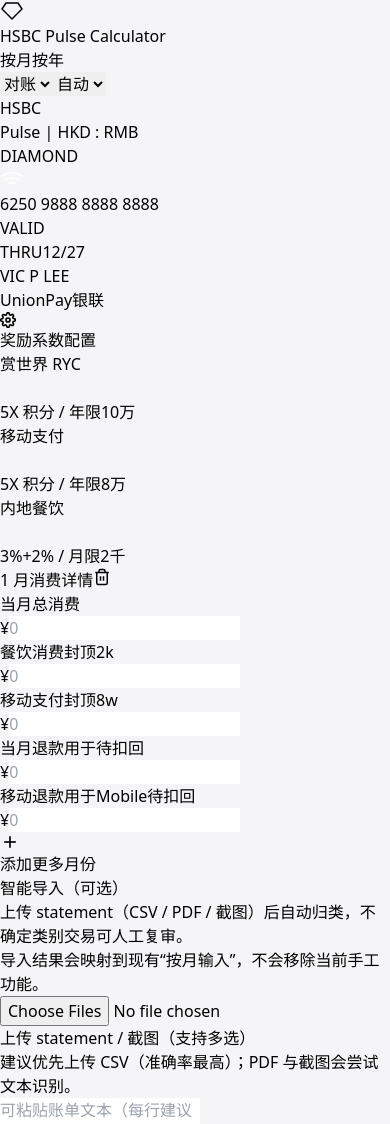
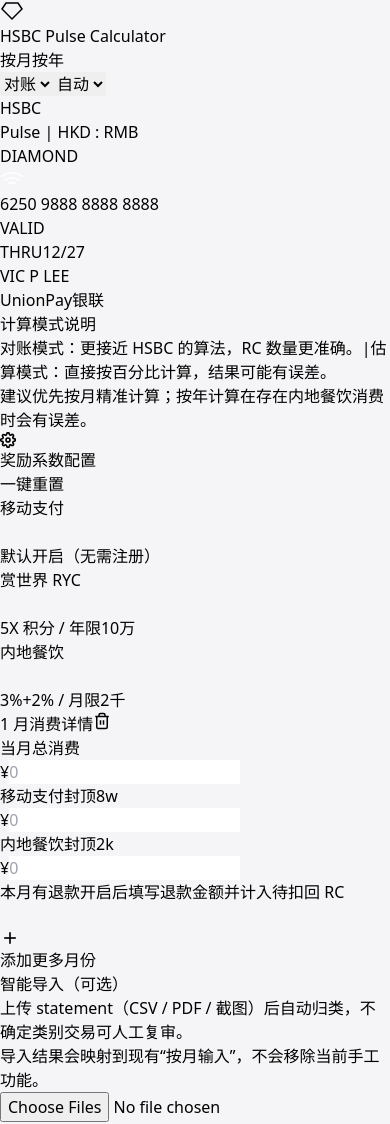
Before and after one commit to Williamsjs0727/pulse-calculator, a React (Vite) app: page / in a window 390 px wide. Shown: the top 1124 px of the page. Built offline with nearby package versions, Linux system fonts and the light colour scheme.

Commit message:
feat: refine mobile UX and add refund/clawback controls

```diff
--- a/src/App.jsx
+++ b/src/App.jsx
@@ -242,12 +242,18 @@
   );
 };
 
-const Toggle = ({ checked, onChange }) => (
+const Toggle = ({ checked, onChange, disabled = false }) => (
   <button
-    onClick={() => onChange(!checked)}
+    type="button"
+    onClick={() => {
+      if (disabled) return;
+      onChange(!checked);
+    }}
+    disabled={disabled}
     className={`
       relative w-10 h-5 md:w-11 md:h-6 rounded-full transition-all duration-500 ease-out
       ${checked ? 'bg-[#db0011] shadow-[0_2px_8px_rgba(219,0,17,0.4)]' : 'bg-gray-200/80 dark:bg-gray-700'}
+      ${disabled ? 'opacity-60 cursor-not-allowed' : 'cursor-pointer'}
     `}
   >
     <div className={`
@@ -454,6 +460,10 @@
     return monthPreview.map((month, index) => ({
       id: seed + index,
       monthKey: month.monthKey,
+      hasRefund:
+        (month.totalRefundSpend || 0) > 0 ||
+        (month.mobileRefundSpend || 0) > 0 ||
+        (month.diningRefundSpend || 0) > 0,
       totalSpend: month.totalSpend,
       diningSpend: month.diningSpend,
       mobilePaySpend: month.mobilePaySpend,
@@ -691,6 +701,7 @@
   return rows
     .map((row, index) => ({
       ...row,
+      hasRefund: Boolean(row.hasRefund),
       totalSpend: toSafeNumber(row.totalSpend),
       mobilePaySpend: toSafeNumber(row.mobilePaySpend),
       diningSpend: toSafeNumber(row.diningSpend),
@@ -717,15 +728,19 @@
   const yearlyDining = toSafeNumber(yearlyData?.diningSpend);
   const yearlyTotalRefund = toSafeNumber(yearlyData?.totalRefundSpend);
   const yearlyMobileRefund = toSafeNumber(yearlyData?.mobileRefundSpend);
+  const yearlyDiningRefund = toSafeNumber(yearlyData?.diningRefundSpend);
+  const hasRefund = Boolean(yearlyData?.hasRefund);
   const forceThreshold = Boolean(yearlyData?.forceThreshold);
 
   return Array.from({ length: monthCount }, (_, index) => ({
     monthKey: `Y-${String(index + 1).padStart(2, '0')}`,
+    hasRefund,
     totalSpend: yearlyTotal / monthCount,
     mobilePaySpend: yearlyMobile / monthCount,
     diningSpend: yearlyDining / monthCount,
-    totalRefundSpend: yearlyTotalRefund / monthCount,
-    mobileRefundSpend: yearlyMobileRefund / monthCount,
+    totalRefundSpend: hasRefund ? yearlyTotalRefund / monthCount : 0,
+    mobileRefundSpend: hasRefund ? yearlyMobileRefund / monthCount : 0,
+    diningRefundSpend: hasRefund ? yearlyDiningRefund / monthCount : 0,
     forceThreshold,
     __index: index,
   }));
@@ -751,17 +766,21 @@
 
   if (mode === 'monthly') {
     inputData.forEach((m) => {
+      const hasRefund = Boolean(m.hasRefund);
+      const totalRefund = hasRefund ? toSafeNumber(m.totalRefundSpend) : 0;
+      const mobileRefund = hasRefund ? toSafeNumber(m.mobileRefundSpend) : 0;
+      const diningRefund = hasRefund ? toSafeNumber(m.diningRefundSpend) : 0;
       const monthTotal = toSafeNumber(
         m.totalNetSpend ??
-        (toSafeNumber(m.totalSpend) - toSafeNumber(m.totalRefundSpend))
+        (toSafeNumber(m.totalSpend) - totalRefund)
       );
       const monthMobile = toSafeNumber(
         m.mobileNetSpend ??
-        (toSafeNumber(m.mobilePaySpend) - toSafeNumber(m.mobileRefundSpend))
+        (toSafeNumber(m.mobilePaySpend) - mobileRefund)
       );
       const monthDining = toSafeNumber(
         m.diningNetSpend ??
-        (toSafeNumber(m.diningSpend) - toSafeNumber(m.diningRefundSpend))
+        (toSafeNumber(m.diningSpend) - diningRefund)
       );
       const base = monthTotal * CONSTANTS.BASE_RATE;
       rcBase += base;
@@ -806,9 +825,12 @@
     });
   } else {
     const y = inputData;
+    const hasRefund = Boolean(y.hasRefund);
+    const totalRefund = hasRefund ? toSafeNumber(y.totalRefundSpend) : 0;
+    const mobileRefund = hasRefund ? toSafeNumber(y.mobileRefundSpend) : 0;
     totalSpend = toSafeNumber(
       y.totalNetSpend ??
-      (toSafeNumber(y.totalSpend) - toSafeNumber(y.totalRefundSpend))
+      (toSafeNumber(y.totalSpend) - totalRefund)
     );
     rcBase = totalSpend * CONSTANTS.BASE_RATE;
 
@@ -819,7 +841,7 @@
     if (activities.mobilePay) {
       const yearlyMobileNet = toSafeNumber(
         y.mobileNetSpend ??
-        (toSafeNumber(y.mobilePaySpend) - toSafeNumber(y.mobileRefundSpend))
+        (toSafeNumber(y.mobilePaySpend) - mobileRefund)
       );
       mpUsed = Math.min(Math.max(yearlyMobileNet, 0), CONSTANTS.MP_CAP_RMB);
       rcMobile = mpUsed * CONSTANTS.MP_RATE;
@@ -885,11 +907,12 @@
   let pendingMobileClawback = 0;
 
   rows.forEach((m) => {
+    const hasRefund = Boolean(m.hasRefund);
     const monthTotal = Math.max(0, toSafeNumber(m.totalSpend));
     const monthMobile = Math.max(0, toSafeNumber(m.mobilePaySpend));
     const monthDining = Math.max(0, toSafeNumber(m.diningSpend));
-    const monthTotalRefund = Math.max(0, toSafeNumber(m.totalRefundSpend));
-    const monthMobileRefund = Math.max(0, toSafeNumber(m.mobileRefundSpend));
+    const monthTotalRefund = hasRefund ? Math.max(0, toSafeNumber(m.totalRefundSpend)) : 0;
+    const monthMobileRefund = hasRefund ? Math.max(0, toSafeNumber(m.mobileRefundSpend)) : 0;
     totalSpend += monthTotal;
 
     // HSBC 当前 Earned 口径：仅统计正向消费；退款先进入待扣回，不即时冲减 Earned。
@@ -936,24 +959,30 @@
       }
     }
 
-    const monthPendingBase = Math.max(
+    const monthPendingBase = hasRefund
+      ? Math.max(
           0,
           Math.floor(
             toSafeNumber(m.pendingBaseClawback) || (monthTotalRefund / CONSTANTS.RC_UNIT_SPEND)
           )
-    );
-    const monthPendingRyc = Math.max(
+        )
+      : 0;
+    const monthPendingRyc = hasRefund
+      ? Math.max(
           0,
           Math.floor(
             toSafeNumber(m.pendingRycClawback) || Math.floor(monthTotalRefund / 50)
           )
-    );
-    const monthPendingMobile = Math.max(
+        )
+      : 0;
+    const monthPendingMobile = hasRefund
+      ? Math.max(
           0,
           Math.floor(
             toSafeNumber(m.pendingMobileClawback) || Math.floor(monthMobileRefund / 50)
           )
-    );
+        )
+      : 0;
 
     pendingBaseClawback += monthPendingBase;
     pendingRycClawback += monthPendingRyc;
@@ -1005,6 +1034,7 @@
 const createMonthRecord = (id = Date.now()) => ({
   id,
   monthKey: '',
+  hasRefund: false,
   totalSpend: 0,
   mobilePaySpend: 0,
   diningSpend: 0,
@@ -1025,8 +1055,10 @@
   totalSpend: 0,
   mobilePaySpend: 0,
   diningSpend: 0,
+  hasRefund: false,
   totalRefundSpend: 0,
   mobileRefundSpend: 0,
+  diningRefundSpend: 0,
   forceThreshold: true,
 });
 
@@ -1086,6 +1118,19 @@
     setActiveTab('monthly');
   };
 
+  const handleResetAll = () => {
+    const confirmed = window.confirm('确认一键重置所有输入与开关？');
+    if (!confirmed) return;
+
+    setActiveTab('monthly');
+    setCalcMode('reconcile');
+    setActivities({ ryc: true, mobilePay: true, dining: true });
+    setIncludePendingDining(false);
+    setDeductPendingClawback(false);
+    setMonths([createMonthRecord(1)]);
+    setYearly(createYearlyRecord());
+  };
+
   const displayedTotalRc = result.totalRc - (deductPendingClawback ? result.pendingClawbackTotal : 0);
   const displayedAsiaMiles = displayedTotalRc * CONSTANTS.RC_TO_ASIAMILES;
   const displayedReturnRate = result.totalSpend > 0 ? (displayedTotalRc / result.totalSpend) * 100 : 0;
@@ -1125,6 +1170,12 @@
       void error;
     }
   }, [deductPendingClawback]);
+
+  useEffect(() => {
+    if (!activities.mobilePay) {
+      setActivities((prev) => ({ ...prev, mobilePay: true }));
+    }
+  }, [activities.mobilePay]);
 
   useEffect(() => {
     try {
@@ -1214,6 +1265,18 @@
           <PulseBlackCard />
         </section>
 
+        <section className="bg-white/30 dark:bg-white/5 backdrop-blur-xl rounded-3xl px-5 py-4 border border-white/20 dark:border-white/10">
+          <div className="text-xs font-bold text-gray-500 dark:text-gray-400 uppercase tracking-widest mb-2">计算模式说明</div>
+          <div className="text-sm text-gray-700 dark:text-gray-200 leading-relaxed">
+            <span className="font-semibold">对账模式</span>：更接近 HSBC 的算法，RC 数量更准确。
+            <span className="mx-2">|</span>
+            <span className="font-semibold">估算模式</span>：直接按百分比计算，结果可能有误差。
+          </div>
+          <div className="text-[11px] text-gray-500 dark:text-gray-400 mt-2">
+            建议优先按月精准计算；按年计算在存在内地餐饮消费时会有误差。
+          </div>
+        </section>
+
         {/* 核心配置 */}
         <section className="bg-white/30 dark:bg-white/5 backdrop-blur-xl rounded-[2rem] md:rounded-[2.5rem] p-6 md:p-8 shadow-[0_4px_20px_rgba(0,0,0,0.01)] border border-white/20 dark:border-white/5 transition-colors">
            <div className="mb-6 flex flex-col md:flex-row md:items-center md:justify-between gap-3 px-1">
@@ -1221,17 +1284,28 @@
                <Icons.Settings />
                <span>奖励系数配置</span>
              </h3>
+             <button
+               type="button"
+               onClick={handleResetAll}
+               className="self-start md:self-auto rounded-full px-3 py-1.5 text-[11px] font-bold bg-red-50 dark:bg-red-900/20 text-red-600 dark:text-red-300 border border-red-200/70 dark:border-red-700/30"
+             >
+               一键重置
+             </button>
            </div>
            <div className="grid grid-cols-1 sm:grid-cols-3 gap-3 md:gap-4">
               {[
+                 { key: 'mobilePay', label: '移动支付', sub: '默认开启（无需注册）', locked: true },
                  { key: 'ryc', label: '赏世界 RYC', sub: '5X 积分 / 年限10万' },
-                 { key: 'mobilePay', label: '移动支付', sub: '5X 积分 / 年限8万' },
                  { key: 'dining', label: '内地餐饮', sub: '3%+2% / 月限2千' }
                ].map(item => (
                  <div key={item.key} className="flex flex-col gap-3 p-4 md:p-5 rounded-[1.5rem] bg-white/40 dark:bg-white/5 transition-all hover:bg-white/60 dark:hover:bg-white/10 hover:shadow-lg hover:-translate-y-1 duration-300 border border-transparent hover:border-white/40 dark:hover:border-white/10">
                     <div className="flex justify-between items-start">
                       <div className="font-bold text-gray-800 dark:text-gray-200 text-sm">{item.label}</div>
-                      <Toggle checked={activities[item.key]} onChange={v => setActivities({...activities, [item.key]: v})} />
+                      <Toggle
+                        checked={item.locked ? true : activities[item.key]}
+                        disabled={Boolean(item.locked)}
+                        onChange={v => setActivities({...activities, [item.key]: v})}
+                      />
                     </div>
                     <div className="text-[10px] text-gray-500 dark:text-gray-400 font-medium bg-white/30 dark:bg-black/20 self-start px-2 py-1 rounded-md">{item.sub}</div>
                  </div>
@@ -1255,24 +1329,45 @@
                         <div className="space-y-4 md:space-y-5">
                           <div className="grid grid-cols-1 md:grid-cols-10 gap-4 md:gap-6">
                              <div className="md:col-span-4"><LiquidInput label="当月总消费" value={m.totalSpend} onChange={v => updateMonth(m.id, 'totalSpend', v)} /></div>
-                             <div className="md:col-span-3"><LiquidInput label="餐饮消费" subLabel={activities.dining ? "封顶2k" : null} disabled={!activities.dining} value={m.diningSpend} onChange={v => updateMonth(m.id, 'diningSpend', v)} /></div>
                              <div className="md:col-span-3"><LiquidInput label="移动支付" subLabel={activities.mobilePay ? "封顶8w" : null} disabled={!activities.mobilePay} value={m.mobilePaySpend} onChange={v => updateMonth(m.id, 'mobilePaySpend', v)} /></div>
-                          </div>
-                          <div className="grid grid-cols-1 md:grid-cols-2 gap-4 md:gap-6">
+                             <div className="md:col-span-3"><LiquidInput label="内地餐饮" subLabel={activities.dining ? "封顶2k" : null} disabled={!activities.dining} value={m.diningSpend} onChange={v => updateMonth(m.id, 'diningSpend', v)} /></div>
+                          </div>
+                          <div
+                            className={`
+                              flex items-center justify-between gap-4 p-4 rounded-3xl transition-all
+                              ${m.hasRefund ? 'bg-amber-50/80 dark:bg-amber-900/20' : 'bg-transparent hover:bg-white/30 dark:hover:bg-white/5'}
+                            `}
+                          >
+                            <div className="flex flex-col">
+                              <span className={`text-sm font-bold transition-colors ${m.hasRefund ? 'text-amber-700 dark:text-amber-300' : 'text-gray-500 dark:text-gray-400'}`}>本月有退款</span>
+                              <span className="text-[10px] text-gray-400 dark:text-gray-500">开启后填写退款金额并计入待扣回 RC</span>
+                            </div>
+                            <Toggle checked={Boolean(m.hasRefund)} onChange={(v) => updateMonth(m.id, 'hasRefund', v)} />
+                          </div>
+                          {m.hasRefund && (
+                            <div className="grid grid-cols-1 md:grid-cols-3 gap-4 md:gap-6">
                               <LiquidInput
-                              label="当月退款"
+                                label="当月总退款"
                                 subLabel="用于待扣回"
                                 value={m.totalRefundSpend}
                                 onChange={v => updateMonth(m.id, 'totalRefundSpend', v)}
                               />
                               <LiquidInput
-                              label="移动退款"
+                                label="移动支付退款"
                                 subLabel={activities.mobilePay ? "用于Mobile待扣回" : null}
                                 disabled={!activities.mobilePay}
                                 value={m.mobileRefundSpend}
                                 onChange={v => updateMonth(m.id, 'mobileRefundSpend', v)}
                               />
-                          </div>
+                              <LiquidInput
+                                label="内地餐饮退款"
+                                subLabel={activities.dining ? "用于Dining待扣回" : null}
+                                disabled={!activities.dining}
+                                value={m.diningRefundSpend}
+                                onChange={v => updateMonth(m.id, 'diningRefundSpend', v)}
+                              />
+                            </div>
+                          )}
                         </div>
                      </div>
                   </div>
@@ -1293,6 +1388,46 @@
                   <LiquidInput label="全年总消费" value={yearly.totalSpend} onChange={v => setYearly({...yearly, totalSpend: v})} />
 
                   <div className="grid grid-cols-1 md:grid-cols-2 gap-6 md:gap-8">
+                     <LiquidInput label="移动/二维码" subLabel="年限80,000" disabled={!activities.mobilePay} value={yearly.mobilePaySpend} onChange={v => setYearly({...yearly, mobilePaySpend: v})} />
+
+                     <div className="space-y-4">
+                        <LiquidInput label="内地餐饮" subLabel="年限24,000" disabled={!activities.dining} value={yearly.diningSpend} onChange={v => setYearly({...yearly, diningSpend: v})} />
+
+                        {activities.dining && (
+                          <div
+                            onClick={() => setYearly({...yearly, forceThreshold: !yearly.forceThreshold})}
+                            className={`
+                              flex items-center gap-4 p-4 rounded-3xl cursor-pointer transition-all
+                              ${yearly.forceThreshold ? 'bg-blue-50/80 dark:bg-blue-900/30' : 'bg-transparent hover:bg-white/30 dark:hover:bg-white/5'}
+                            `}
+                          >
+                            <div className={`w-6 h-6 rounded-full flex items-center justify-center transition-all flex-shrink-0 ${yearly.forceThreshold ? 'bg-blue-500 text-white shadow-lg shadow-blue-500/30' : 'bg-gray-200 dark:bg-gray-700'}`}>
+                              {yearly.forceThreshold && <svg className="w-3 h-3" viewBox="0 0 24 24" fill="none" stroke="currentColor" strokeWidth="3"><path d="M20 6L9 17l-5-5"/></svg>}
+                            </div>
+                            <div className="flex flex-col">
+                              <span className={`text-sm font-bold transition-colors ${yearly.forceThreshold ? 'text-blue-700 dark:text-blue-300' : 'text-gray-500 dark:text-gray-400'}`}>假设每月均达标</span>
+                              <span className="text-[10px] text-gray-400 dark:text-gray-500">单月消费 ≥ 1200元</span>
+                            </div>
+                          </div>
+                        )}
+                     </div>
+                  </div>
+
+                  <div
+                    className={`
+                      flex items-center justify-between gap-4 p-4 rounded-3xl transition-all
+                      ${yearly.hasRefund ? 'bg-amber-50/80 dark:bg-amber-900/20' : 'bg-transparent hover:bg-white/30 dark:hover:bg-white/5'}
+                    `}
+                  >
+                    <div className="flex flex-col">
+                      <span className={`text-sm font-bold transition-colors ${yearly.hasRefund ? 'text-amber-700 dark:text-amber-300' : 'text-gray-500 dark:text-gray-400'}`}>全年有退款</span>
+                      <span className="text-[10px] text-gray-400 dark:text-gray-500">开启后填写退款金额并计入待扣回 RC</span>
+                    </div>
+                    <Toggle checked={Boolean(yearly.hasRefund)} onChange={(v) => setYearly({...yearly, hasRefund: v})} />
+                  </div>
+
+                  {yearly.hasRefund && (
+                    <div className="grid grid-cols-1 md:grid-cols-3 gap-6 md:gap-8">
                       <LiquidInput
                         label="全年总退款"
                         subLabel="用于待扣回"
@@ -1306,33 +1441,15 @@
                         value={yearly.mobileRefundSpend}
                         onChange={v => setYearly({...yearly, mobileRefundSpend: v})}
                       />
-                  </div>
-
-                  <div className="grid grid-cols-1 md:grid-cols-2 gap-6 md:gap-8">
-                     <LiquidInput label="移动/二维码" subLabel="年限80,000" disabled={!activities.mobilePay} value={yearly.mobilePaySpend} onChange={v => setYearly({...yearly, mobilePaySpend: v})} />
-
-                     <div className="space-y-4">
-                        <LiquidInput label="内地餐饮" subLabel="年限24,000" disabled={!activities.dining} value={yearly.diningSpend} onChange={v => setYearly({...yearly, diningSpend: v})} />
-
-                        {activities.dining && (
-                          <div
-                            onClick={() => setYearly({...yearly, forceThreshold: !yearly.forceThreshold})}
-                            className={`
-                              flex items-center gap-4 p-4 rounded-3xl cursor-pointer transition-all
-                              ${yearly.forceThreshold ? 'bg-blue-50/80 dark:bg-blue-900/30' : 'bg-transparent hover:bg-white/30 dark:hover:bg-white/5'}
-                            `}
-                          >
-                            <div className={`w-6 h-6 rounded-full flex items-center justify-center transition-all flex-shrink-0 ${yearly.forceThreshold ? 'bg-blue-500 text-white shadow-lg shadow-blue-500/30' : 'bg-gray-200 dark:bg-gray-700'}`}>
-                              {yearly.forceThreshold && <svg className="w-3 h-3" viewBox="0 0 24 24" fill="none" stroke="currentColor" strokeWidth="3"><path d="M20 6L9 17l-5-5"/></svg>}
-                            </div>
-                            <div className="flex flex-col">
-                              <span className={`text-sm font-bold transition-colors ${yearly.forceThreshold ? 'text-blue-700 dark:text-blue-300' : 'text-gray-500 dark:text-gray-400'}`}>假设每月均达标</span>
-                              <span className="text-[10px] text-gray-400 dark:text-gray-500">单月消费 ≥ 1200元</span>
-                            </div>
+                      <LiquidInput
+                        label="全年餐饮退款"
+                        subLabel={activities.dining ? "用于Dining待扣回" : null}
+                        disabled={!activities.dining}
+                        value={yearly.diningRefundSpend}
+                        onChange={v => setYearly({...yearly, diningRefundSpend: v})}
+                      />
                     </div>
                   )}
-                     </div>
-                  </div>
                </div>
              </div>
            )}
```
Lines whose indentation alone changed are shown as unchanged.
